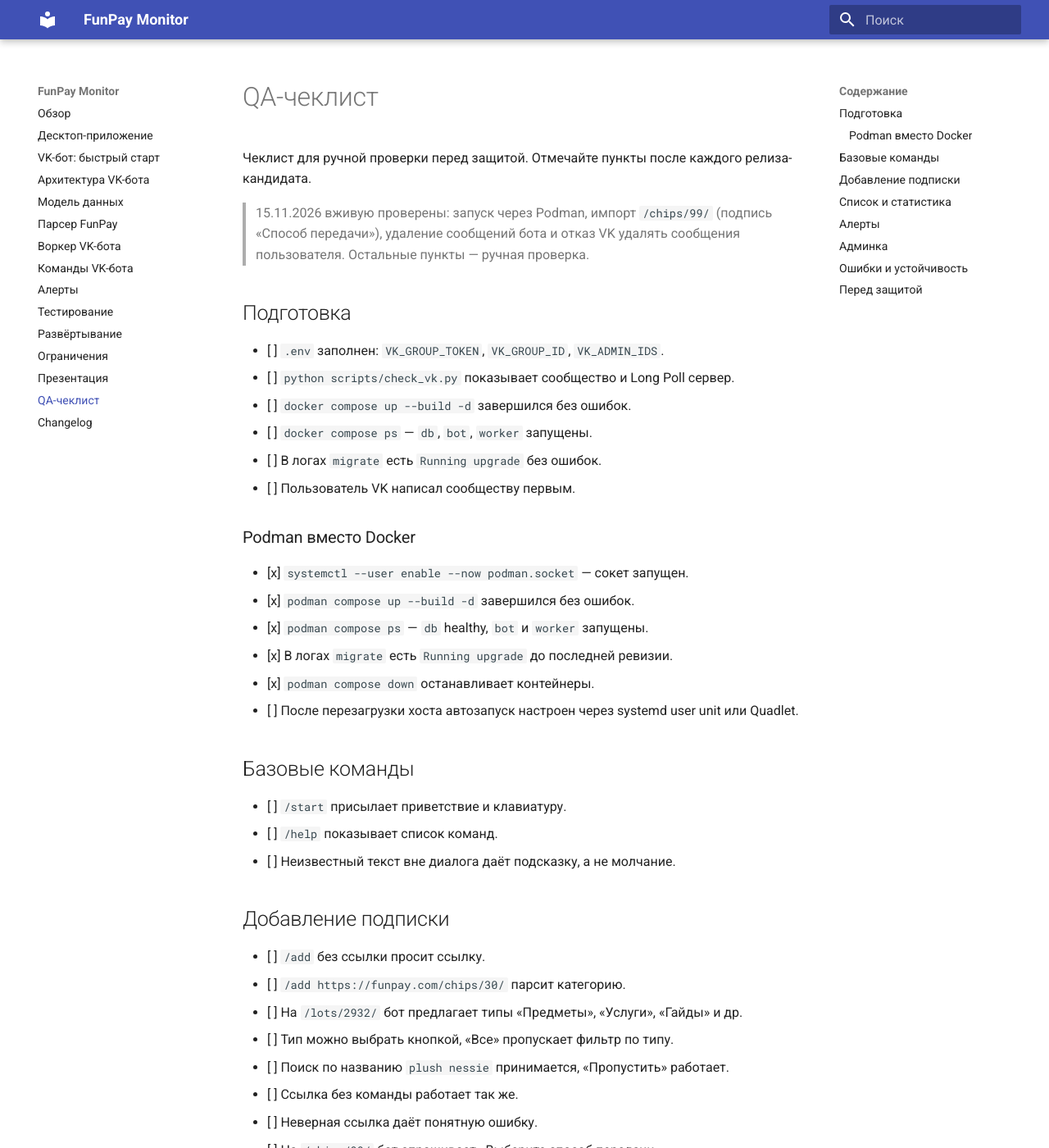
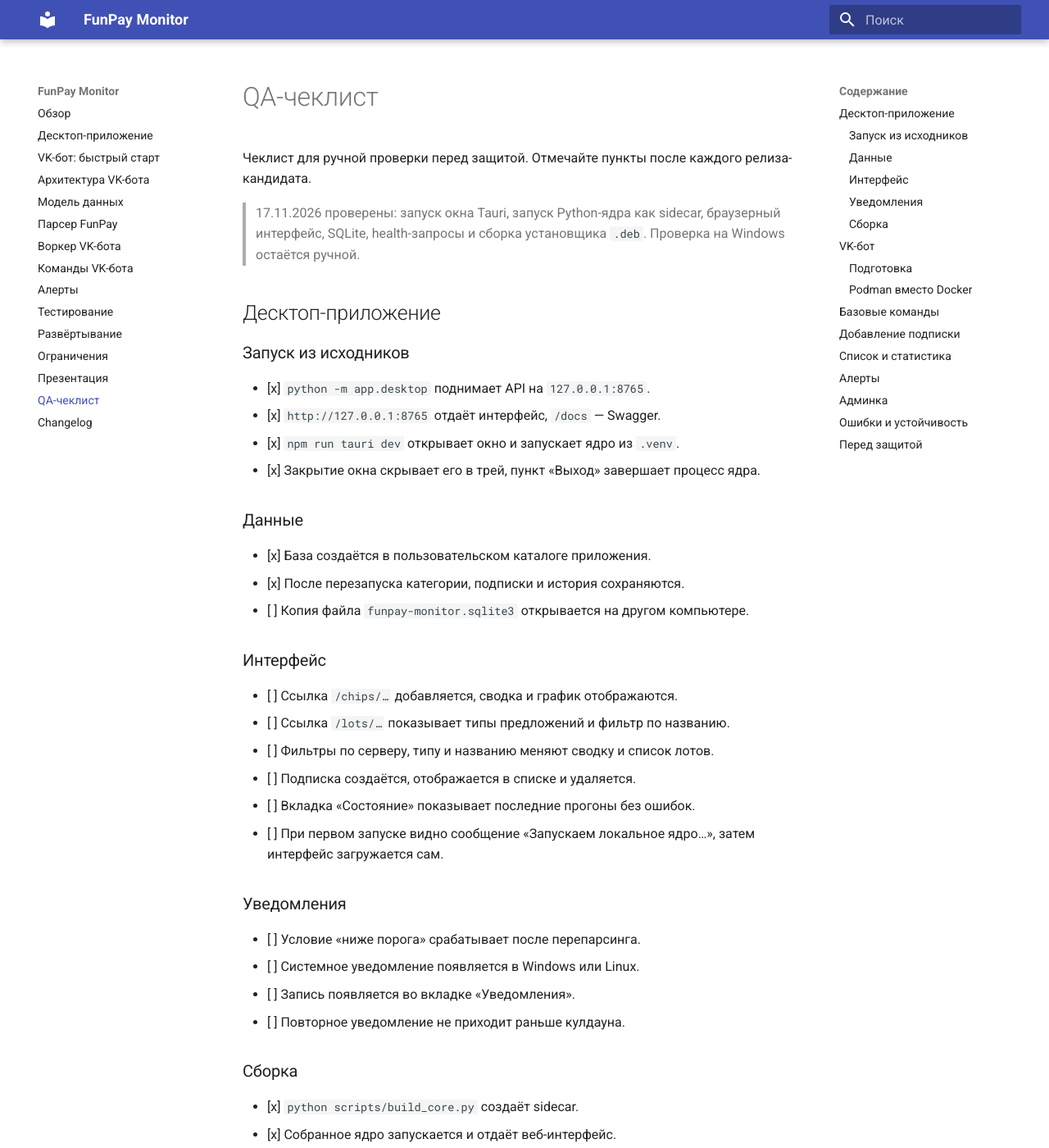
Before and after one commit to folov3r/funpay-monitor, an MkDocs documentation site: the page built from docs/qa-checklist.md, in a window 1280 px wide and 1400 px high. Shown: the whole window at 82% size. Built offline with MkDocs 1.6.1 and Material for MkDocs 9.7.7, drawn with Linux system fonts in a browser that asks for light colours; some of the changed text lies outside the part shown.

Commit message:
docs: update the presentation, limitations and QA checklist for the desktop app

```diff
--- a/docs/qa-checklist.md
+++ b/docs/qa-checklist.md
@@ -3,11 +3,55 @@
 Чеклист для ручной проверки перед защитой. Отмечайте пункты после каждого
 релиза-кандидата.
 
-> 15.11.2026 вживую проверены: запуск через Podman, импорт `/chips/99/`
-> (подпись «Способ передачи»), удаление сообщений бота и отказ VK удалять
-> сообщения пользователя. Остальные пункты — ручная проверка.
+> 17.11.2026 проверены: запуск окна Tauri, запуск Python-ядра как sidecar,
+> браузерный интерфейс, SQLite, health-запросы и сборка установщика `.deb`.
+> Проверка на Windows остаётся ручной.
 
-## Подготовка
+## Десктоп-приложение
+
+### Запуск из исходников
+
+- [x] `python -m app.desktop` поднимает API на `127.0.0.1:8765`.
+- [x] `http://127.0.0.1:8765` отдаёт интерфейс, `/docs` — Swagger.
+- [x] `npm run tauri dev` открывает окно и запускает ядро из `.venv`.
+- [x] Закрытие окна скрывает его в трей, пункт «Выход» завершает процесс ядра.
+
+### Данные
+
+- [x] База создаётся в пользовательском каталоге приложения.
+- [x] После перезапуска категории, подписки и история сохраняются.
+- [ ] Копия файла `funpay-monitor.sqlite3` открывается на другом компьютере.
+
+### Интерфейс
+
+- [ ] Ссылка `/chips/…` добавляется, сводка и график отображаются.
+- [ ] Ссылка `/lots/…` показывает типы предложений и фильтр по названию.
+- [ ] Фильтры по серверу, типу и названию меняют сводку и список лотов.
+- [ ] Подписка создаётся, отображается в списке и удаляется.
+- [ ] Вкладка «Состояние» показывает последние прогоны без ошибок.
+- [ ] При первом запуске видно сообщение «Запускаем локальное ядро…», затем
+      интерфейс загружается сам.
+
+### Уведомления
+
+- [ ] Условие «ниже порога» срабатывает после перепарсинга.
+- [ ] Системное уведомление появляется в Windows или Linux.
+- [ ] Запись появляется во вкладке «Уведомления».
+- [ ] Повторное уведомление не приходит раньше кулдауна.
+
+### Сборка
+
+- [x] `python scripts/build_core.py` создаёт sidecar.
+- [x] Собранное ядро запускается и отдаёт веб-интерфейс.
+- [x] `npm run tauri:build` создаёт `.deb` с ядром рядом с исполняемым файлом.
+- [x] Распакованный `.deb` запускается: окно стартует ядро, API отвечает
+      версией 0.3.0, интерфейс открывается в браузере.
+- [ ] Установщик Windows `.msi`/`.exe` проверен на чистой машине.
+- [ ] `.AppImage` запускается на Linux без установки.
+
+## VK-бот
+
+### Подготовка
 
 - [ ] `.env` заполнен: `VK_GROUP_TOKEN`, `VK_GROUP_ID`, `VK_ADMIN_IDS`.
 - [ ] `python scripts/check_vk.py` показывает сообщество и Long Poll сервер.
```
Also changed, not shown: docs/limitations.md (+26 -13 lines), docs/presentation.md (+61 -50 lines).
